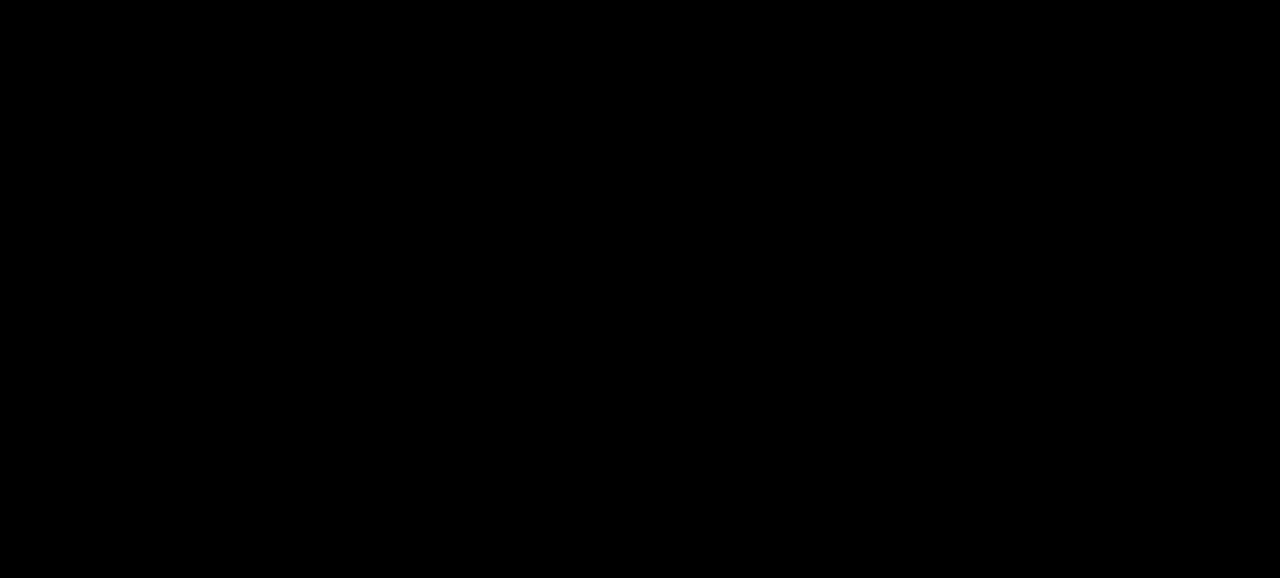
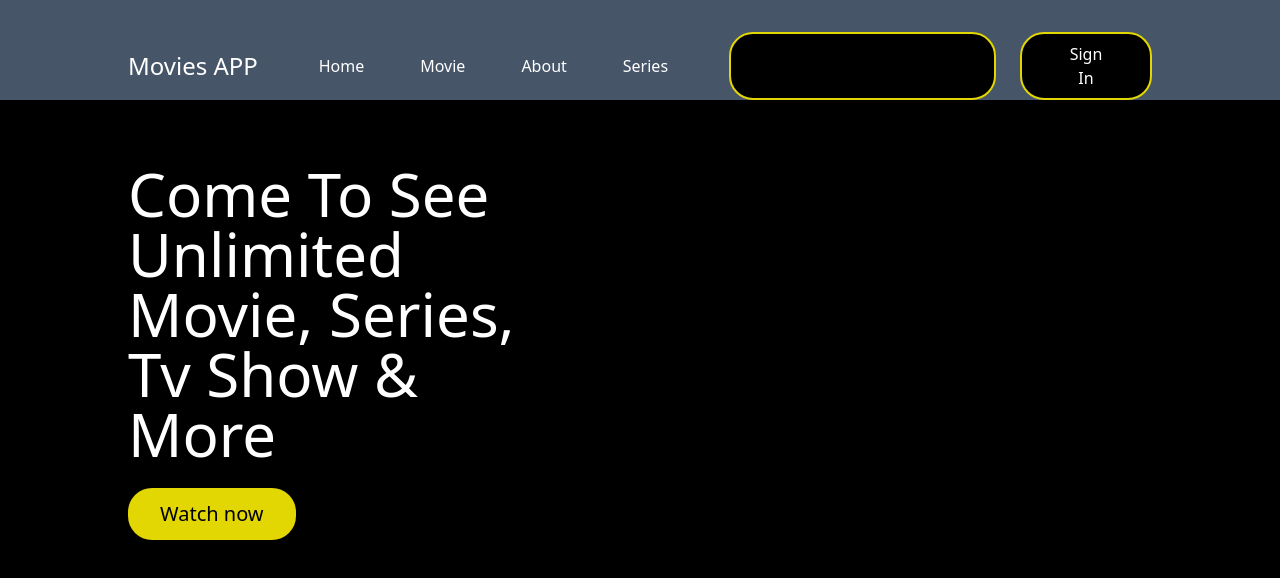
Before and after one commit to Antoniopedromuteka/Movies-App-Front, a Next.js app: page / in a window 1280 px wide. Shown: the top 578 px of the page. Built offline with nearby package versions, Linux system fonts and the light colour scheme.

Commit message:
finalizando o header

```diff
--- /dev/null
+++ b/components/header/index.tsx
@@ -0,0 +1,27 @@
+
+export const Header = () =>{
+    return(
+      <header className="w-full h-[100px] bg-slate-600">
+        <div className="flex gap-6 flex-row justify-between items-center relative pt-8 md:px-32 px-12">
+            <div>
+                <h2 className="text-2xl flex-1  text-white">Movies APP</h2>
+            </div>
+            <div className="hidden md:flex md:flex-1 justify-center">
+                <ul className="md:flex  md:gap-14 text-white">
+                   <li>Home</li>
+                   <li>Movie</li>
+                   <li>About</li>
+                   <li>Series</li>
+                </ul>
+            </div>
+            <div className="hidden md:flex md:gap-6 md:flex-1 md:justify-end">
+                <input className="p-2 outline-none border-yellow-400 border-2 bg-black text-white  px-4 rounded-3xl" type="search" name="" id="" />
+                <button className="p-2 outline-none border-yellow-400 border-2 rounded-3xl text-white bg-black px-10">Sign In</button>
+            </div>
+            <div className="md:hidden flex flex-1 justify-end">
+                <h2>hello</h2>
+            </div>
+        </div>
+      </header>
+    );
+}
--- a/pages/index.tsx
+++ b/pages/index.tsx
@@ -1,11 +1,28 @@
 import Head from 'next/head'
 import Image from 'next/image'
+import { Header } from '../components/header'
 
 
 export default function Home() {
   return (
-    <div className="bg-black w-screen h-screen">
-       hello world
+    <>
+    <div className='w-full h-screen bg-black'>
+        <Header/>
+        <div className='w-full flex flex-col gap-4 md:gap-6 text-white md:pt-16 pt-10 md:px-32 px-12'>
+            <div className='flex flex-1 justify-start max-w-[400px] flex-wrap'>
+             <p className='md:text-6xl text-5xl'>
+               Come To See <span>Unlimited</span>  Movie, Series, Tv Show & More
+             </p>
+            </div>
+            <div>
+            <button className='bg-yellow-400 p-3 px-8 rounded-3xl text-xl text-black'>
+              Watch now
+            </button>
+            </div>
+        </div>
     </div>
+
+    </>
+
   )
 }
--- a/tailwind.config.js
+++ b/tailwind.config.js
@@ -6,7 +6,16 @@
     "./components/**/*.{js,ts,jsx,tsx}",
   ],
   theme: {
-    extend: {},
+    extend: {
+      colors: {
+         "yellow-400": "#E2D703",
+         "yellow-500": "#FFD233",
+         "gray-bg": "#1E1E1E",
+         "blue-bg": "#181826",
+         "gray-icon": "#CCCCCC",
+         "gray-text": "#999999"
+      }
+    },
   },
   plugins: [],
 }
```
